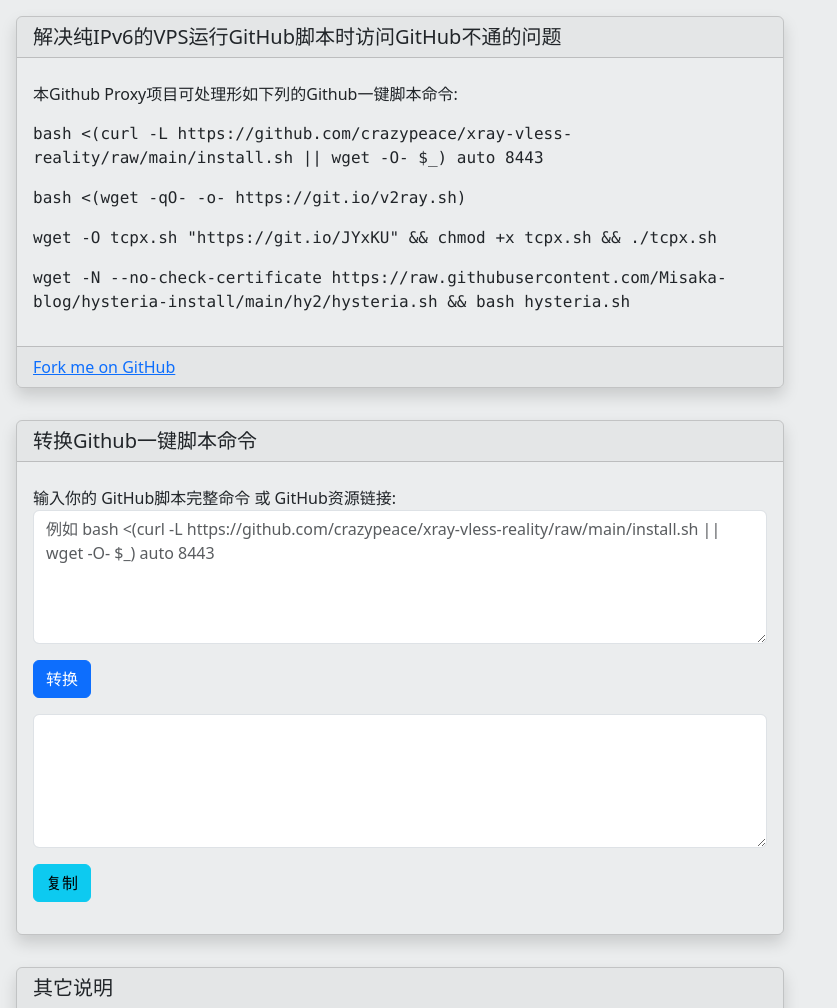
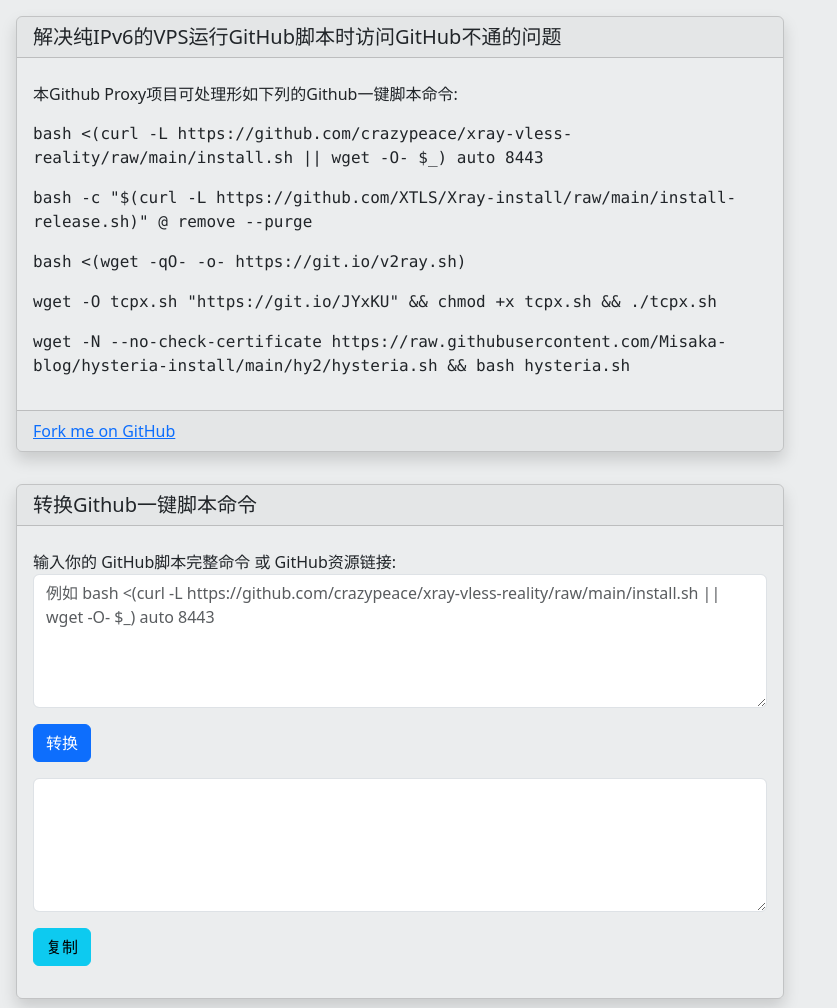
Before and after one commit to crazypeace/ghproxy, a plain HTML site: page index.html in a window 1280 px wide. Shown: the top 1008 px of the page, without its empty margins (0-837 px from the left). Drawn offline with nearby package versions, Linux system fonts and the light colour scheme.

Commit message:
Update index.html

```diff
--- a/index.html
+++ b/index.html
@@ -16,6 +16,7 @@
     <h5 class="card-title"></h5>
     <p>本Github Proxy项目可处理形如下列的Github一键脚本命令:</p>
     <p class="font-monospace">bash <(curl -L https://github.com/crazypeace/xray-vless-reality/raw/main/install.sh || wget -O- $_) auto 8443 </p>
+    <p class="font-monospace">bash -c "$(curl -L https://github.com/XTLS/Xray-install/raw/main/install-release.sh)" @ remove --purge </p>
     <p class="font-monospace">bash <(wget -qO- -o- https://git.io/v2ray.sh) </p>
     <p class="font-monospace">wget -O tcpx.sh "https://git.io/JYxKU" && chmod +x tcpx.sh && ./tcpx.sh </p>
     <p class="font-monospace">wget -N --no-check-certificate https://raw.githubusercontent.com/Misaka-blog/hysteria-install/main/hy2/hysteria.sh && bash hysteria.sh </p>
```
